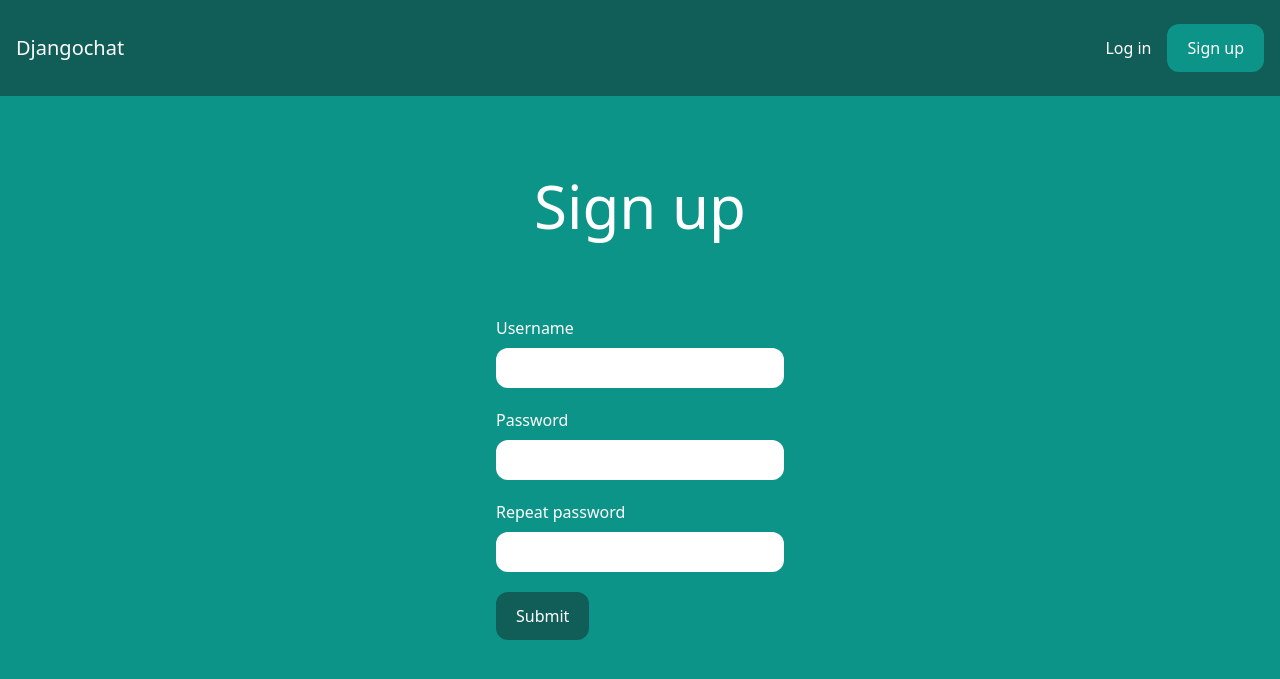
After one commit to DhiyaJoseph/DjangoChat-App, a Django app: page /signup/ in a window 1280 px wide. The commit adds this page. Shown: the top 679 px of the page. Run offline with Django 5.2, Linux system fonts and the light colour scheme; some libraries are stand-ins or nearby versions.

Commit message:
second commit

```diff
--- /dev/null
+++ b/core/forms.py
@@ -0,0 +1,9 @@
+from django import forms
+from django.contrib.auth.forms import UserCreationForm
+from django.contrib.auth.models import User
+
+class SignUpForm(UserCreationForm):
+    # Your form fields and customization go here
+    class Meta:
+        model = User
+        fields = ['username', 'password1', 'password2']
--- a/core/templates/core/base.html
+++ b/core/templates/core/base.html
@@ -1,13 +1,45 @@
 <!DOCTYPE html>
-<html lang="en">
-<head>
-    <meta charset="UTF-8">
-    <meta name="viewport" content="width=device-width, initial-scale=1.0">
-    <link rel="stylesheet" href="styles.css">
 
-    <title>DjangoChat</title>
-</head>
-<body >
-    Django
-</body>
+<html>
+    <head>
+        <meta charset="utf-8">
+        <meta name="viewport" content="width=device-width, initial-scale=1">
+
+        <title>{% block title %}{% endblock %}Djangochat</title>
+
+        <script src="https://cdn.tailwindcss.com"></script>
+
+        <style>
+            .messages {
+                height: 400px;
+                overflow-y: auto;
+            }
+        </style>
+    </head>
+
+    <body class="bg-teal-600">
+        <nav class="flex items-center justify-between px-4 py-6 bg-teal-800">
+            <div>
+                <a href="/" class="text-xl text-white">Djangochat</a>
+            </div>
+
+            <div class="flex items-center space-x-4">
+                {% if request.user.is_authenticated %}
+                    <a href="/rooms/" class="text-white hover:text-gray-200">Rooms</a>
+
+                    <a href="/logout/" class="px-5 py-3 rounded-xl text-white bg-teal-600 hover:bg-teal-700">Log out</a>
+                {% else %}
+                    <a href="/login/" class="text-white hover:text-gray-200">Log in</a>
+
+                    <a href="/signup/" class="px-5 py-3 rounded-xl text-white bg-teal-600 hover:bg-teal-700">Sign up</a>
+                {% endif %}
+            </div>
+        </nav>
+
+        {% block content %}
+        {% endblock %}
+
+        {% block scripts %}
+        {% endblock %}
+    </body>
 </html>
--- /dev/null
+++ b/core/templates/core/signup.html
@@ -0,0 +1,43 @@
+{% extends 'core/base.html' %}
+
+{% block title %}Sign up | {% endblock %}
+
+{% block content %}
+<div class="p-10 lg:p-20 text-center">
+    <h1 class="text-3xl lg:text-6xl text-white">Sign up</h1>
+</div>
+
+<form method="post" action="." class="lg:w-1/4 px-4 mx-auto">
+    {% csrf_token %}
+
+    <div class="mb-5">
+        <label class="text-white">Username</label>
+
+        <input type="text" name="username" class="w-full mt-2 px-4 py-2 rounded-xl">
+    </div>
+
+    <div class="mb-5">
+        <label class="text-white">Password</label>
+
+        <input type="password" name="password1" class="w-full mt-2 px-4 py-2 rounded-xl">
+    </div>
+
+    <div class="mb-5">
+        <label class="text-white">Repeat password</label>
+
+        <input type="password" name="password2" class="w-full mt-2 px-4 py-2 rounded-xl">
+    </div>
+
+    {% if form.errors %}
+        {% for field in form %}
+            {% for error in field.errors %}
+                <div class="mb-5 p-4 rounded-xl bg-red-300 text-white">
+                    <p>{{ error|escape }}</p>
+                </div>
+            {% endfor %}
+        {% endfor %}
+    {% endif %}
+
+    <button class="px-5 py-3 rounded-xl text-white bg-teal-800 hover:bg-teal-700">Submit</button>
+</form>
+{% endblock %}
--- a/core/urls.py
+++ b/core/urls.py
@@ -1,8 +1,12 @@
+from django.contrib.auth import views as auth_views
+from django.urls import path
 
-from django.urls import path, include
 from . import views
 
 urlpatterns = [
     path('', views.frontpage, name='frontpage'),
+    path('signup/', views.signup, name='signup'),
+    path('logout/', auth_views.LogoutView.as_view(), name='logout'),
+
 
 ]
--- a/core/views.py
+++ b/core/views.py
@@ -1,5 +1,22 @@
-from django.shortcuts import render
+from django.contrib.auth import login
+from django.shortcuts import render, redirect
 
-# Create your views here.
+from .forms import SignUpForm  # Adjusted import statement
+
 def frontpage(request):
-    return render(request,'core/base.html')
+    return render(request, 'core/frontpage.html')
+
+def signup(request):
+    if request.method == 'POST':
+        form = SignUpForm(request.POST)
+
+        if form.is_valid():
+            user = form.save()
+
+            login(request, user)
+
+            return redirect('frontpage')
+    else:
+        form = SignUpForm()
+
+    return render(request, 'core/signup.html', {'form': form})
--- a/djangochat/settings.py
+++ b/djangochat/settings.py
@@ -27,6 +27,9 @@ DEBUG = True
 
 ALLOWED_HOSTS = []
 
+LOGOUT_REDIRECT_URL = '/signup/'  # Redirect to the signup page after logout
+LOGIN_REDIRECT_URL = '/rooms/'
+LOGIN_URL = '/login/'
 
 # Application definition
 
@@ -38,6 +41,7 @@ INSTALLED_APPS = [
     'django.contrib.messages',
     'django.contrib.staticfiles',
     'core'
+
 ]
 
 MIDDLEWARE = [
--- a/djangochat/urls.py
+++ b/djangochat/urls.py
@@ -15,9 +15,9 @@ Including another URLconf
     2. Add a URL to urlpatterns:  path('blog/', include('blog.urls'))
 """
 from django.contrib import admin
-from django.urls import path,include
+from django.urls import path, include
 
 urlpatterns = [
-    path('',include ('core.urls')),
-    path('admin/',admin.site.urls),
+    path('', include('core.urls')),
+    path('admin/', admin.site.urls),
 ]
```
Also changed, not shown: core/templates/core/frontpage.html (added, +9 -0 lines), db.sqlite3.
